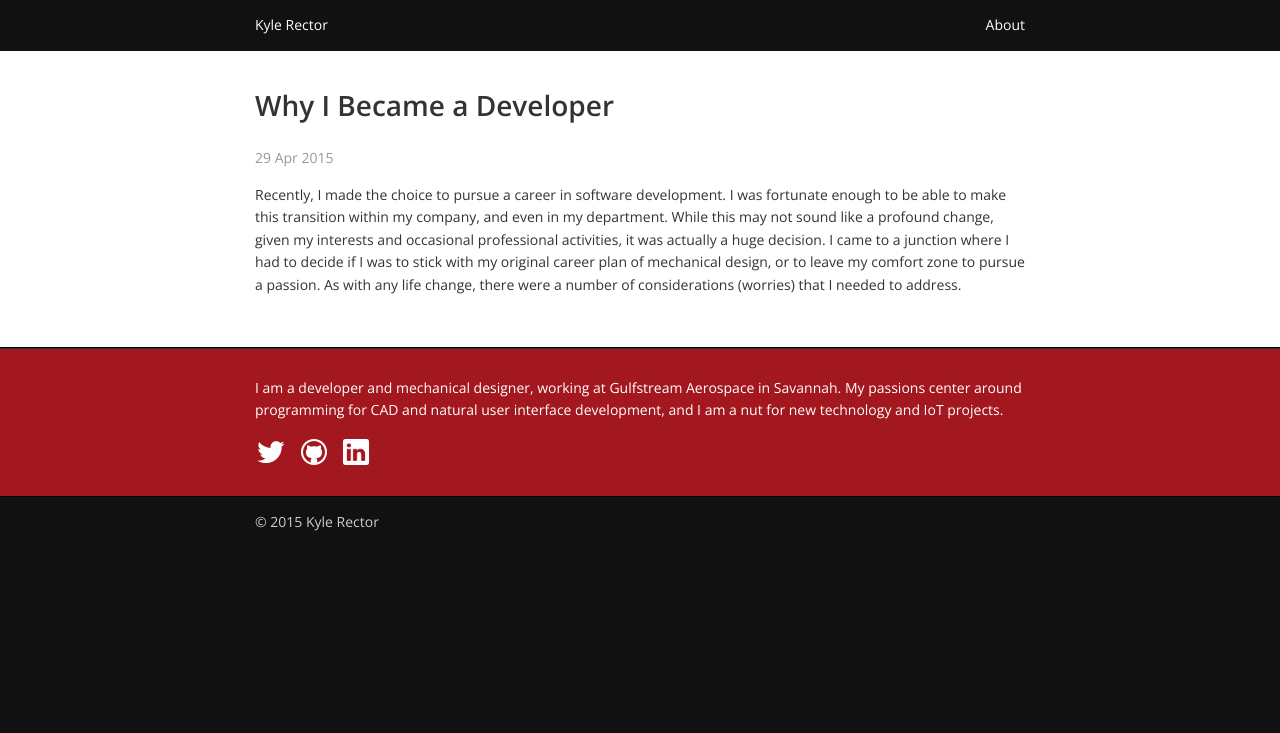
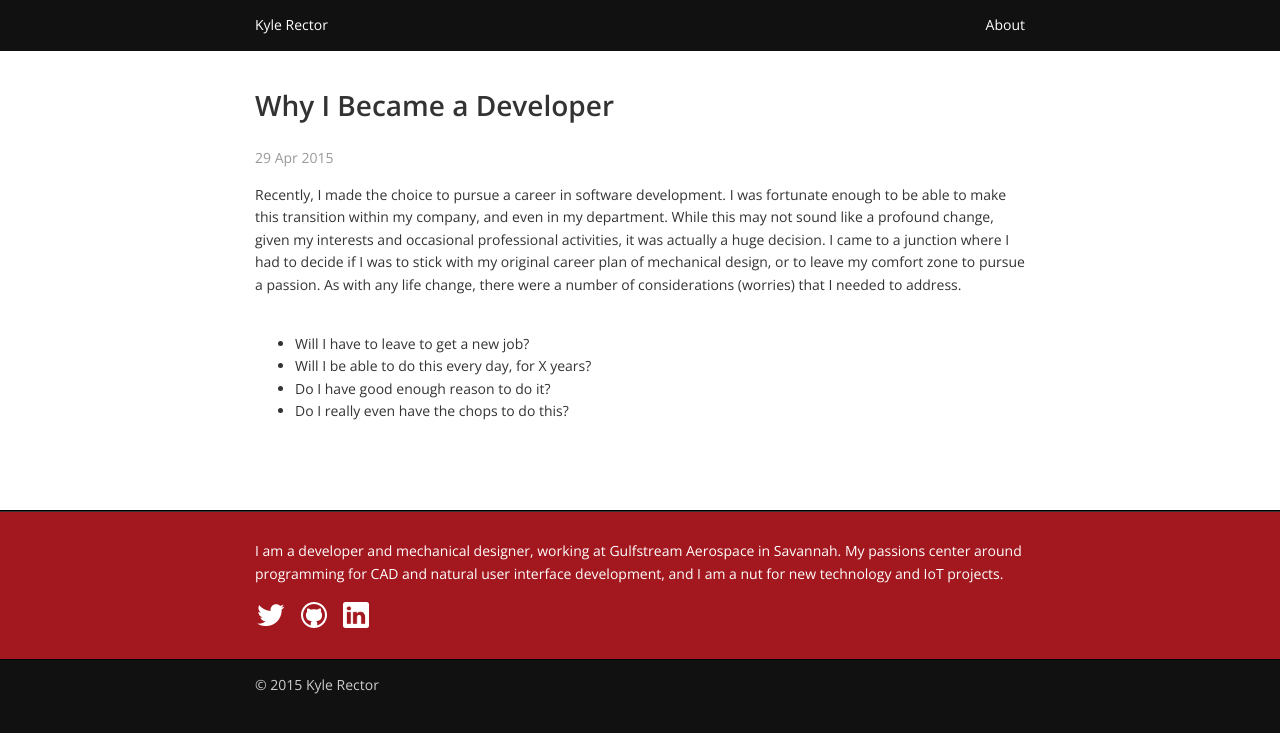
Before and after one commit to KyleARector/KyleARector.github.io, a Jekyll site: the page built from _posts/2015-04-29-Why_Become_A_Developer.md, in a window 1280 px wide. Shown: the top 733 px of the page. Built offline with Jekyll 4.4.1, drawn with Linux system fonts in a browser that asks for light colours.

Commit message:
Portion 3

```diff
--- a/_posts/2015-04-29-Why_Become_A_Developer.md
+++ b/_posts/2015-04-29-Why_Become_A_Developer.md
@@ -9,4 +9,11 @@ categories: []
 Recently, I made the choice to pursue a career in software development. I was fortunate enough to be able to make this transition within my company, and even in my department. While this may not sound like a profound change, given my interests and occasional professional activities, it was actually a huge decision. I came to a junction where I had to decide if I was to stick with my original career plan of mechanical design, or to leave my comfort zone to pursue a passion.
 As with any life change, there were a number of considerations (worries) that I needed to address.
 <br/> <br/>
+<ul>
+	<li>Will I have to leave to get a new job?</li>
+	<li>Will I be able to do this every day, for X years?</li>
+	<li>Do I have good enough reason to do it?</li>
+	<li>Do I really even have the chops to do this?</li>
+</ul>
+<br/> <br/>
 </p>
```
